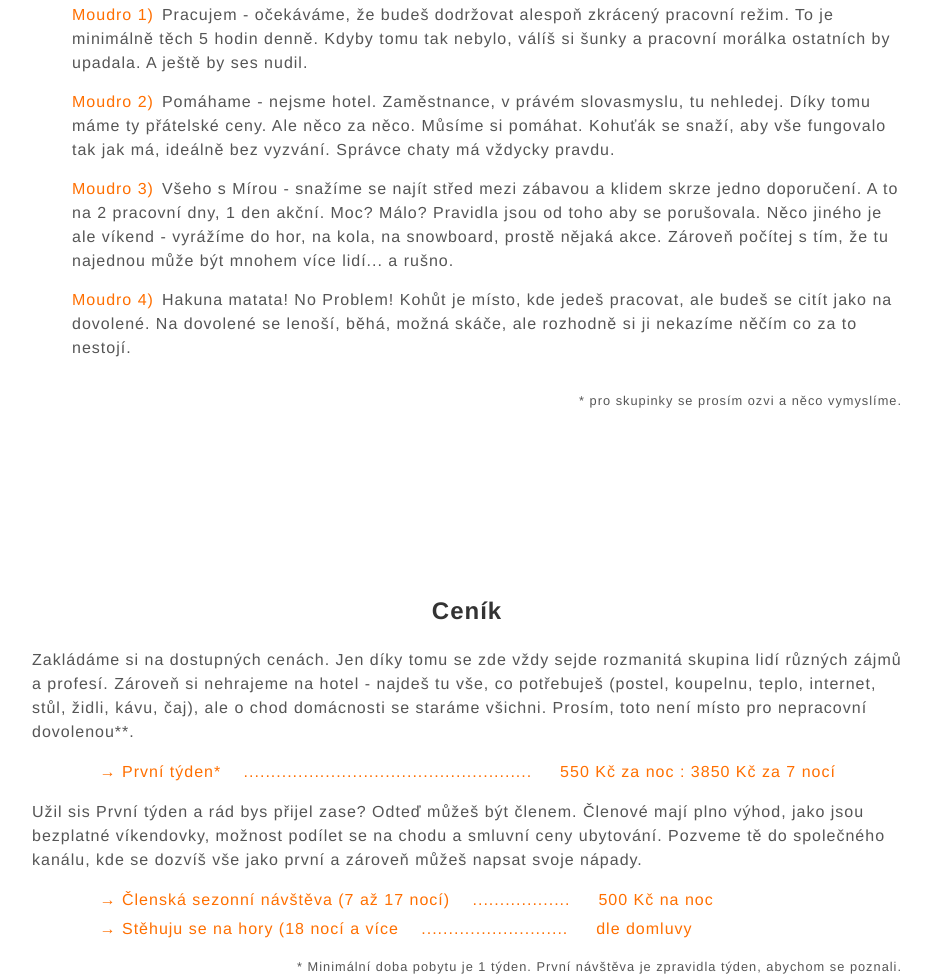
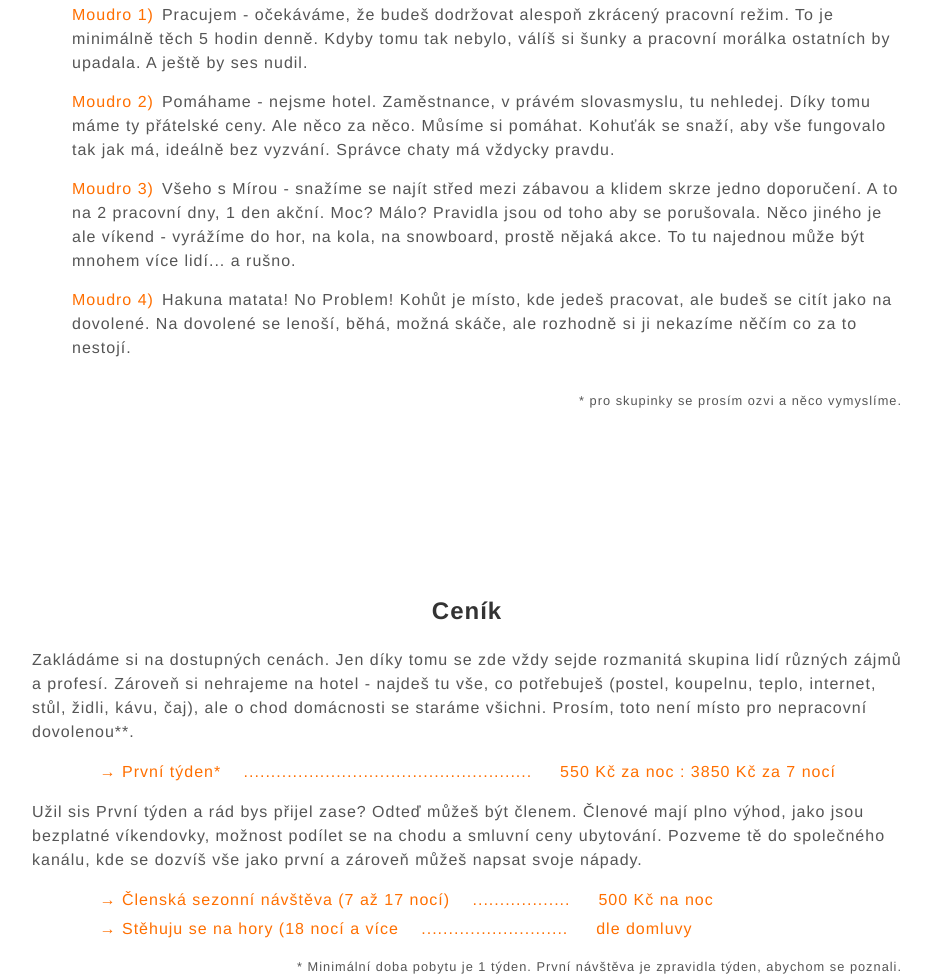
Before and after one commit to simkovat/co-cottage, a plain HTML site: page index.html in a window 1280 px wide. Shown: the part 2192-3169 px from the top of the page, without its empty margins (173-1104 px from the left). Drawn offline with Linux system fonts and the light colour scheme.

Commit message:
mala uprava

```diff
--- a/index.html
+++ b/index.html
@@ -85,7 +85,7 @@
 		<ol>
 		<li>Pracujem - očekáváme, že budeš dodržovat alespoň zkrácený pracovní režim. To je minimálně těch 5 hodin denně. Kdyby tomu tak nebylo, válíš si šunky a pracovní morálka ostatních by upadala. A ještě by ses nudil.</li>
 		<li>Pomáhame - nejsme hotel. Zaměstnance, v právém slovasmyslu, tu nehledej. Díky tomu máme ty přátelské ceny. Ale něco za něco. Můsíme si pomáhat. Kohuťák se snaží, aby vše fungovalo tak jak má, ideálně bez vyzvání. Správce chaty má vždycky pravdu.</li>
-		<li>Všeho s Mírou - snažíme se najít střed mezi zábavou a klidem skrze jedno doporučení. A to na 2 pracovní dny, 1 den akční. Moc? Málo? Pravidla jsou od toho aby se porušovala. Něco jiného je ale víkend - vyrážíme do hor, na kola, na snowboard, prostě nějaká akce. Zároveň počítej s tím, že tu najednou může být mnohem více lidí... a rušno.</li>
+		<li>Všeho s Mírou - snažíme se najít střed mezi zábavou a klidem skrze jedno doporučení. A to na 2 pracovní dny, 1 den akční. Moc? Málo? Pravidla jsou od toho aby se porušovala. Něco jiného je ale víkend - vyrážíme do hor, na kola, na snowboard, prostě nějaká akce. To tu najednou může být mnohem více lidí... a rušno.</li>
 		<li>Hakuna matata! No Problem! Kohůt je místo, kde jedeš pracovat, ale budeš se citít jako na dovolené. Na dovolené se lenoší, běhá, možná skáče, ale rozhodně si ji nekazíme něčím co za to nestojí.</li>
 		</ol>
 
```
